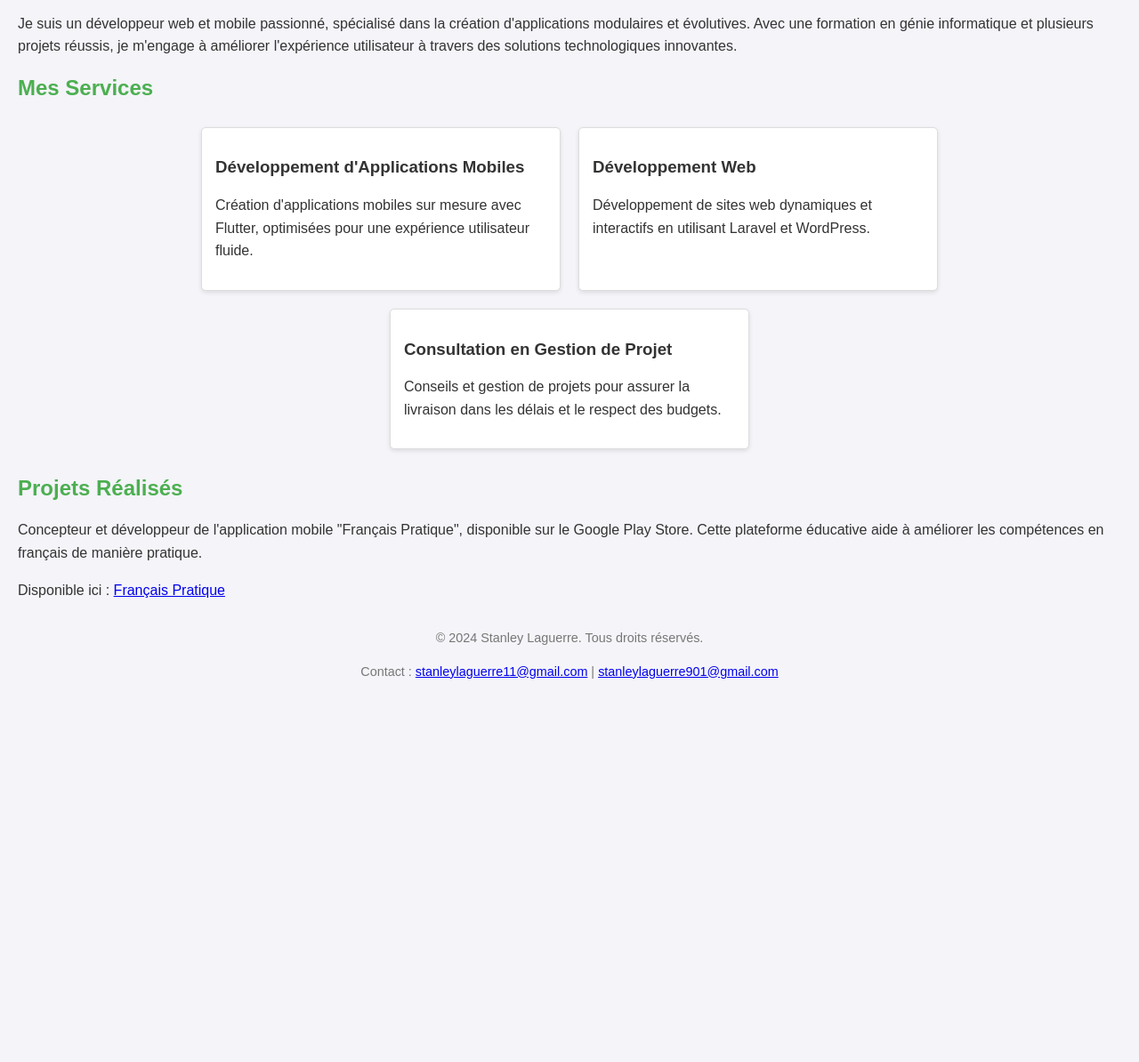
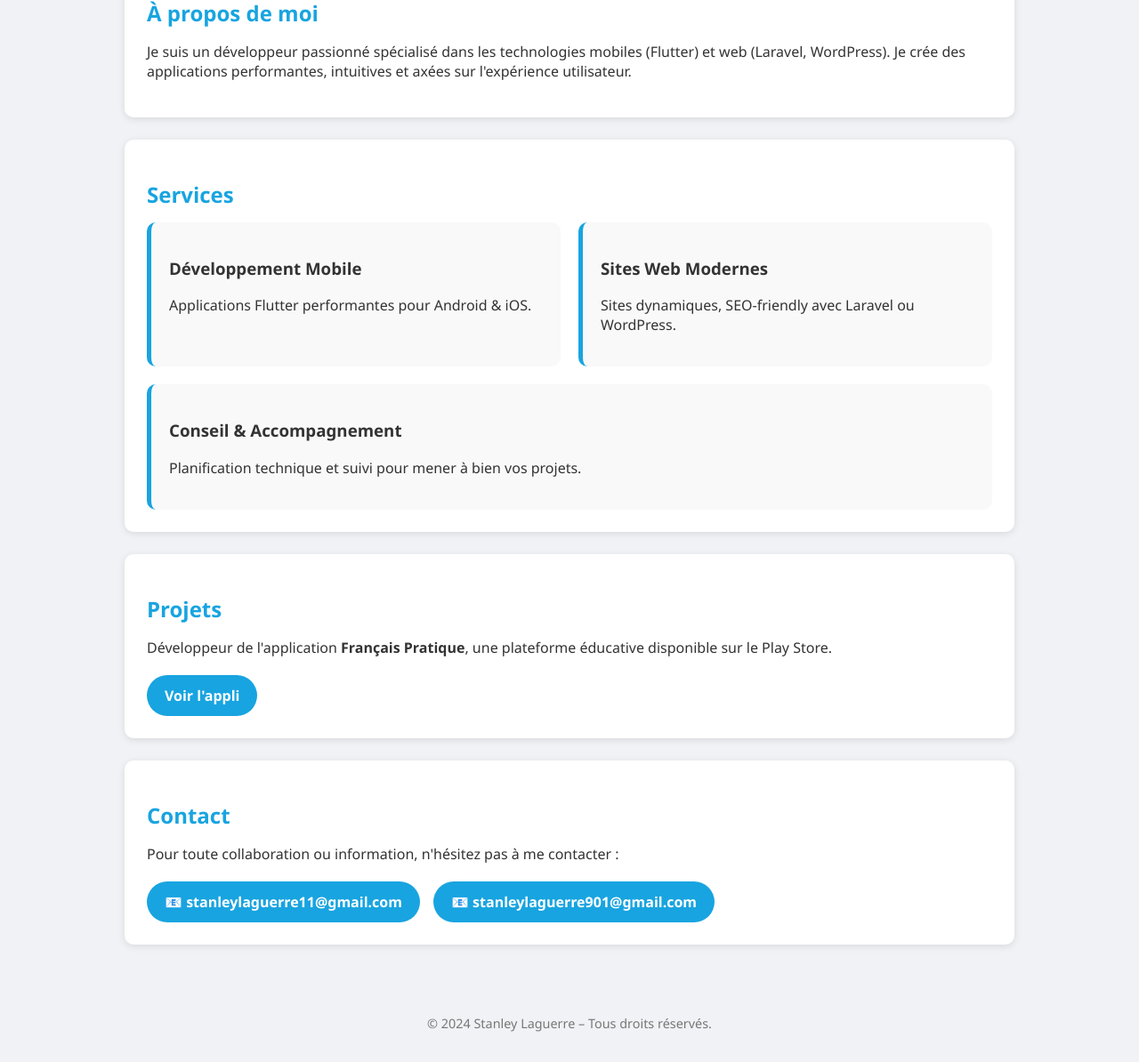
Before and after one commit to StannGithub/profil, a plain HTML site: page index.html in a window 1280 px wide. Shown: the part 383-1577 px from the top of the page at 89% size. Before the commit the page ends 1184 px from the top, so only its background shows below. Drawn offline with Linux system fonts and the light colour scheme.

Commit message:
change ver netlify

```diff
--- a/index.html
+++ b/index.html
@@ -1,83 +1,113 @@
 <!DOCTYPE html>
 <html lang="fr">
 <head>
-    <meta charset="UTF-8">
-    <meta name="viewport" content="width=device-width, initial-scale=1.0">
-    <title>Accueil - Stanley Laguerre</title>
+  <meta charset="UTF-8" />
+  <meta name="viewport" content="width=device-width, initial-scale=1.0"/>
+  <title>Stanley Laguerre - Développeur</title>
   <style>
     body {
-            font-family: Arial, sans-serif;
+      font-family: 'Segoe UI', sans-serif;
       margin: 0;
-            padding: 20px;
-            background-color: #f4f4f9;
+      background: #f0f2f5;
       color: #333;
     }
+
     header {
-            background: #4CAF50;
+      background: linear-gradient(to right, #18a4e0, #0e77b8);
       color: white;
-            padding: 20px;
       text-align: center;
+      padding: 50px 20px;
     }
-        h1 {
+
+    header h1 {
       margin: 0;
+      font-size: 2.5em;
     }
+
+    header p {
+      font-size: 1.2em;
+      margin-top: 10px;
+    }
+
     .profile-photo {
-            margin: 20px auto;
       width: 150px;
       height: 150px;
       border-radius: 50%;
+      margin: -75px auto 20px;
       overflow: hidden;
-            border: 2px solid white;
+      border: 5px solid #fff;
+      box-shadow: 0 4px 8px rgba(0,0,0,0.2);
     }
+
     .profile-photo img {
       width: 100%;
       height: auto;
     }
+
+    main {
+      max-width: 1000px;
+      margin: auto;
+      padding: 20px;
+    }
+
     section {
-            margin: 20px 0;
+      background: white;
+      padding: 25px;
+      border-radius: 10px;
+      margin-bottom: 25px;
+      box-shadow: 0 2px 8px rgba(0,0,0,0.1);
     }
+
     h2 {
-            color: #4CAF50;
+      color: #18a4e0;
+      margin-bottom: 15px;
+    }
+
+    .services {
+      display: flex;
+      flex-wrap: wrap;
+      gap: 20px;
+    }
+
+    .service {
+      flex: 1 1 280px;
+      background: #f9f9f9;
+      padding: 20px;
+      border-radius: 10px;
+      border-left: 5px solid #18a4e0;
+    }
+
+    .contact-buttons {
+      display: flex;
+      gap: 15px;
+      flex-wrap: wrap;
       margin-top: 20px;
     }
-        p {
-            line-height: 1.6;
+
+    .contact-buttons a {
+      text-decoration: none;
+      background-color: #18a4e0;
+      color: white;
+      padding: 12px 20px;
+      border-radius: 30px;
+      font-weight: bold;
+      transition: 0.3s;
     }
+
+    .contact-buttons a:hover {
+      background-color: #0e77b8;
+    }
+
     footer {
-            margin-top: 30px;
       text-align: center;
+      padding: 20px;
       font-size: 0.9em;
       color: #777;
     }
+
+    @media (max-width: 600px) {
       .services {
-            display: flex;
-            flex-wrap: wrap;
-            justify-content: center;
-        }
-        .service {
-            background: white;
-            border: 1px solid #ddd;
-            border-radius: 5px;
-            padding: 15px;
-            margin: 10px;
-            width: 30%;
-            box-shadow: 0 2px 5px rgba(0, 0, 0, 0.1);
-        }
-
-        /* Responsive styles */
-        @media (max-width: 768px) {
-            .service {
-                width: 45%; /* Deux colonnes sur les écrans moyens */
-            }
-        }
-
-        @media (max-width: 480px) {
-            .service {
-                width: 100%; /* Une colonne sur les petits écrans */
-            }
-            .profile-photo {
-                width: 120px;
-                height: 120px;
+        flex-direction: column;
       }
     }
   </style>
@@ -86,45 +116,59 @@
 
 <header>
   <h1>Stanley Laguerre</h1>
-    <p>Développeur Web et Mobile</p>
+  <p>Développeur Web & Mobile</p>
 </header>
 
 <div class="profile-photo">
   <img src="photo.jpeg" alt="Photo de Stanley Laguerre">
 </div>
 
+<main>
+
   <section>
     <h2>À propos de moi</h2>
-    <p>Je suis un développeur web et mobile passionné, spécialisé dans la création d'applications modulaires et évolutives. Avec une formation en génie informatique et plusieurs projets réussis, je m'engage à améliorer l'expérience utilisateur à travers des solutions technologiques innovantes.</p>
+    <p>Je suis un développeur passionné spécialisé dans les technologies mobiles (Flutter) et web (Laravel, WordPress). Je crée des applications performantes, intuitives et axées sur l'expérience utilisateur.</p>
   </section>
 
   <section>
-    <h2>Mes Services</h2>
+    <h2>Services</h2>
     <div class="services">
       <div class="service">
-            <h3>Développement d'Applications Mobiles</h3>
-            <p>Création d'applications mobiles sur mesure avec Flutter, optimisées pour une expérience utilisateur fluide.</p>
+        <h3>Développement Mobile</h3>
+        <p>Applications Flutter performantes pour Android & iOS.</p>
       </div>
       <div class="service">
-            <h3>Développement Web</h3>
-            <p>Développement de sites web dynamiques et interactifs en utilisant Laravel et WordPress.</p>
+        <h3>Sites Web Modernes</h3>
+        <p>Sites dynamiques, SEO-friendly avec Laravel ou WordPress.</p>
       </div>
       <div class="service">
-            <h3>Consultation en Gestion de Projet</h3>
-            <p>Conseils et gestion de projets pour assurer la livraison dans les délais et le respect des budgets.</p>
+        <h3>Conseil & Accompagnement</h3>
+        <p>Planification technique et suivi pour mener à bien vos projets.</p>
       </div>
     </div>
   </section>
 
   <section>
-    <h2>Projets Réalisés</h2>
-    <p>Concepteur et développeur de l'application mobile "Français Pratique", disponible sur le Google Play Store. Cette plateforme éducative aide à améliorer les compétences en français de manière pratique.</p>
-    <p>Disponible ici : <a href="https://play.google.com/store/apps/details?id=com.fp.lesprosfr" target="_blank">Français Pratique</a></p>
+    <h2>Projets</h2>
+    <p>Développeur de l'application <strong>Français Pratique</strong>, une plateforme éducative disponible sur le Play Store.</p>
+    <div class="contact-buttons">
+      <a href="https://play.google.com/store/apps/details?id=com.fp.lesprosfr" target="_blank">Voir l'appli</a>
+    </div>
   </section>
 
+  <section>
+    <h2>Contact</h2>
+    <p>Pour toute collaboration ou information, n'hésitez pas à me contacter :</p>
+    <div class="contact-buttons">
+      <a href="mailto:stanleylaguerre11@gmail.com">📧 stanleylaguerre11@gmail.com</a>
+      <a href="mailto:stanleylaguerre901@gmail.com">📧 stanleylaguerre901@gmail.com</a>
+    </div>
+  </section>
+
+</main>
+
 <footer>
-    <p>&copy; 2024 Stanley Laguerre. Tous droits réservés.</p>
-    <p>Contact : <a href="mailto:stanleylaguerre11@gmail.com">stanleylaguerre11@gmail.com</a> | <a href="mailto:stanleylaguerre901@gmail.com">stanleylaguerre901@gmail.com</a></p>
+  <p>&copy; 2024 Stanley Laguerre – Tous droits réservés.</p>
 </footer>
 
 </body>
```
Lines whose indentation alone changed are shown as unchanged.
